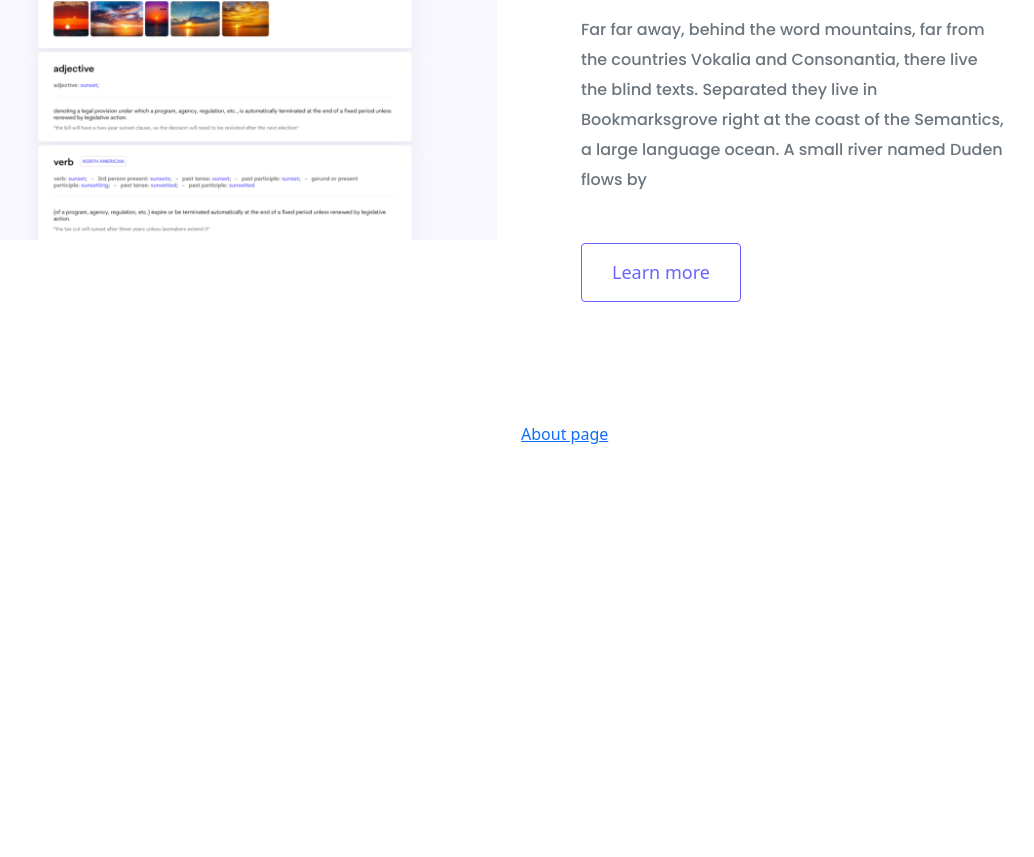
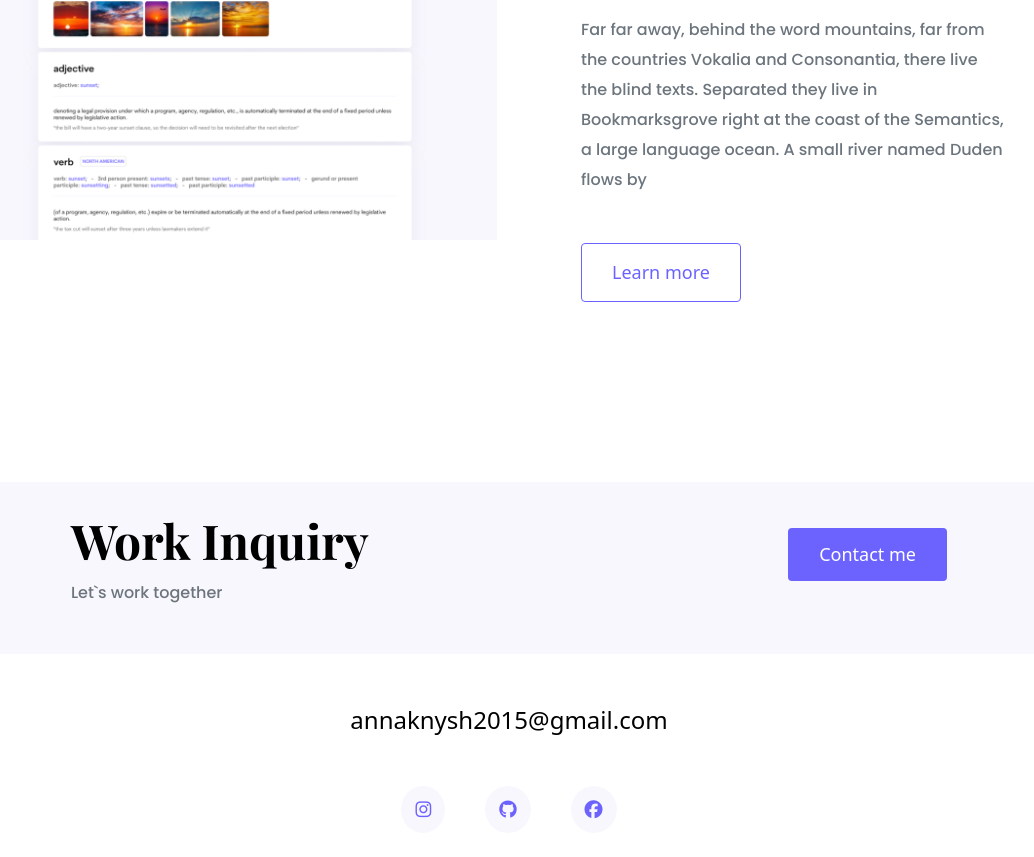
Before and after one commit to annaknish/portfolio-project, a plain HTML site: page index.html in a window 1280 px wide. Shown: the part 2553-3410 px from the top of the page, without its empty margins (131-1165 px from the left). Before the commit the page ends 2999 px from the top, so only its background shows below. Drawn offline with nearby package versions, Linux system fonts and the light colour scheme; a web font is replaced by a local one.

Commit message:
Added footer

```diff
--- a/index.html
+++ b/index.html
@@ -116,8 +116,33 @@
             language ocean. A small river named Duden flows by
           </p>
           <a href="" class="btn btn-branding-outline">Learn more</a>
+        </div>
+        </div>
+        </div>
+          <footer>
+            <div class="contact-box justify-content-between mb-5 d-none d-md-flex">
+              <div>
+              <h4>
+                Work Inquiry
+              </h4>
+              <p class="text-muted">Let`s work together</p>
+              </div>
+              <div>
+              <a href="" class="btn btn-branding mt-3">Contact me</a>
+              </div>
+            </div>
+            <div class="text-center mb-5">
+          <a href="mailto:annaknysh2015@gmail.com" class="email-link">annaknysh2015@gmail.com</a>
+         </div>
+          <div class="social-links d-flex justify-content-center">
+            <a href="https://instagram.com/annknish" target="_blank"><i class="fa-brands fa-instagram"></i></a>
+            <a href="https://github.com/annaknish" target="_blank"><i class="fa-brands fa-github"></i></a>
+            <a href="https://facebook.com/annknish" target="_blank"><i class="fa-brands fa-facebook"></i></a>
+
+
+
           </div>
+        </footer>
 
-          <a href="/contact.html">About page</a>
   </body>
 </html>
--- a/styles/portfolio.css
+++ b/styles/portfolio.css
@@ -27,6 +27,10 @@ h1 {
 h2 {
   font-size: 64px;
 }
+h4 {
+  font-size: 48px;
+}
+
 .hero {
   background-color: var(--secondary-color);
   text-align: center;
@@ -92,13 +96,55 @@ nav a:hover,
 nav li.active a {
   color: var(--branding-color);
 }
+footer {
+  margin: 60px 0;
+}
+
+footer .contact-box {
+  background-color: var(--secondary-color);
+  padding: 30px 120px;
+  border-radius: 10px;
+}
+footer .email-link {
+  text-decoration: none;
+  color: black;
+  font-size: 24px;
+  text-align: center;
+}
+
+footer .contact-box {
+  margin: 0;
+}
+footer .email-link:hover {
+  color: var(--branding-color);
+}
+
+footer .social-links a {
+  margin: 0 20px;
+  color: var(--branding-color);
+  background: var(--secondary-color);
+  padding: 10px 14px;
+  font-size: 18px;
+
+  border-radius: 50%;
+  font-size: 18px;
+  transition: all 100ms ease-in-out;
+}
+
+footer .social-links a:hover {
+  color: white;
+  background-color: var(--branding-color);
+}
 @media (max-width: 900px) {
   h1 {
     font-size: 44px;
-    line-height: 56px;
+    line-height: 1.5;
   }
   h2 {
     font-size: 44px;
+  }
+  h4 {
+    font-size: 26px;
   }
   .hero {
     padding: 80px 20px;
```
